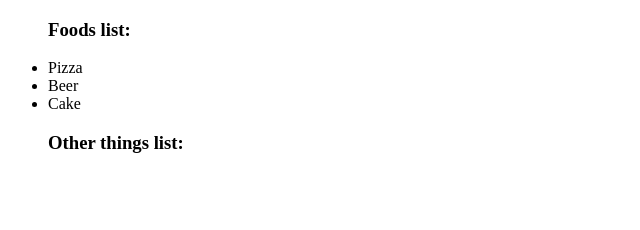
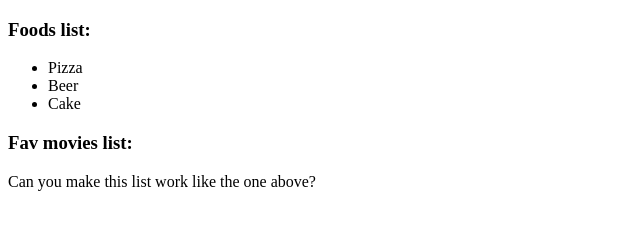
Before and after one commit to FreeCodeCampTucson/basic-jquery-with-server, a website: page public/index.html in a window 1280 px wide. Shown: the whole page, without its empty margins (0-640 px from the left). Drawn offline with nearby package versions, Linux system fonts and the light colour scheme; files that its build step writes are made by us from their sources.

Commit message:
added comments and changed some html content

```diff
--- a/public/index.html
+++ b/public/index.html
@@ -8,13 +8,14 @@
   </head>
   <body>
     <div class="fav-foods">
+      <h3>Foods list: </h3>
       <ul id="the-foods-list">
-        <h3>Foods list: </h3>
       </ul>
     </div>
-    <div class="fav-other-things">
-      <ul id="the-other-things-list">
-        <h3>Other things list: </h3>
+    <div class="fav-movies">
+      <h3>Fav movies list: </h3>
+      <p>Can you make this list work like the one above?</p>
+      <ul id="the-fav-movies-list">
       </ul>
     </div>
     <script src="https://cdnjs.cloudflare.com/ajax/libs/jquery/3.1.1/jquery.js"></script>
```
Also changed, not shown: public/app.js (+22 -1 lines), server.js (+21 -10 lines).
